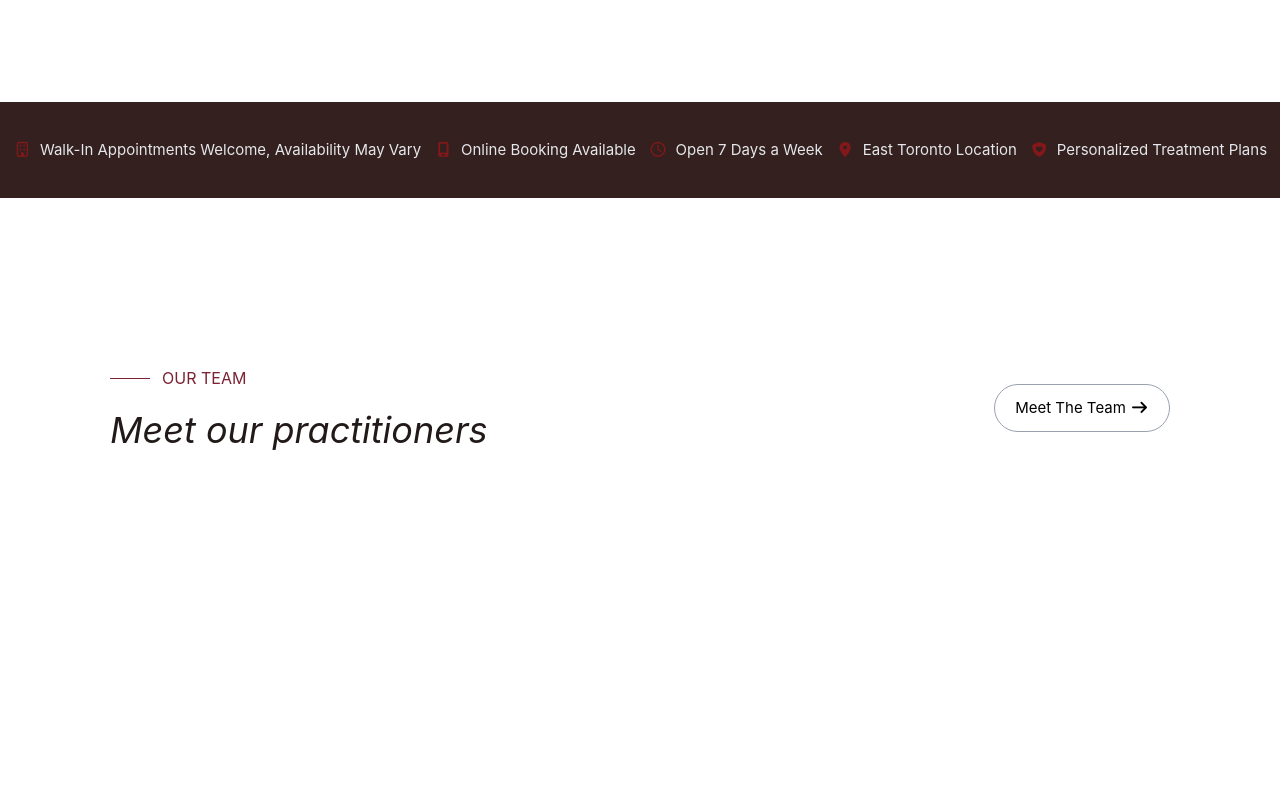
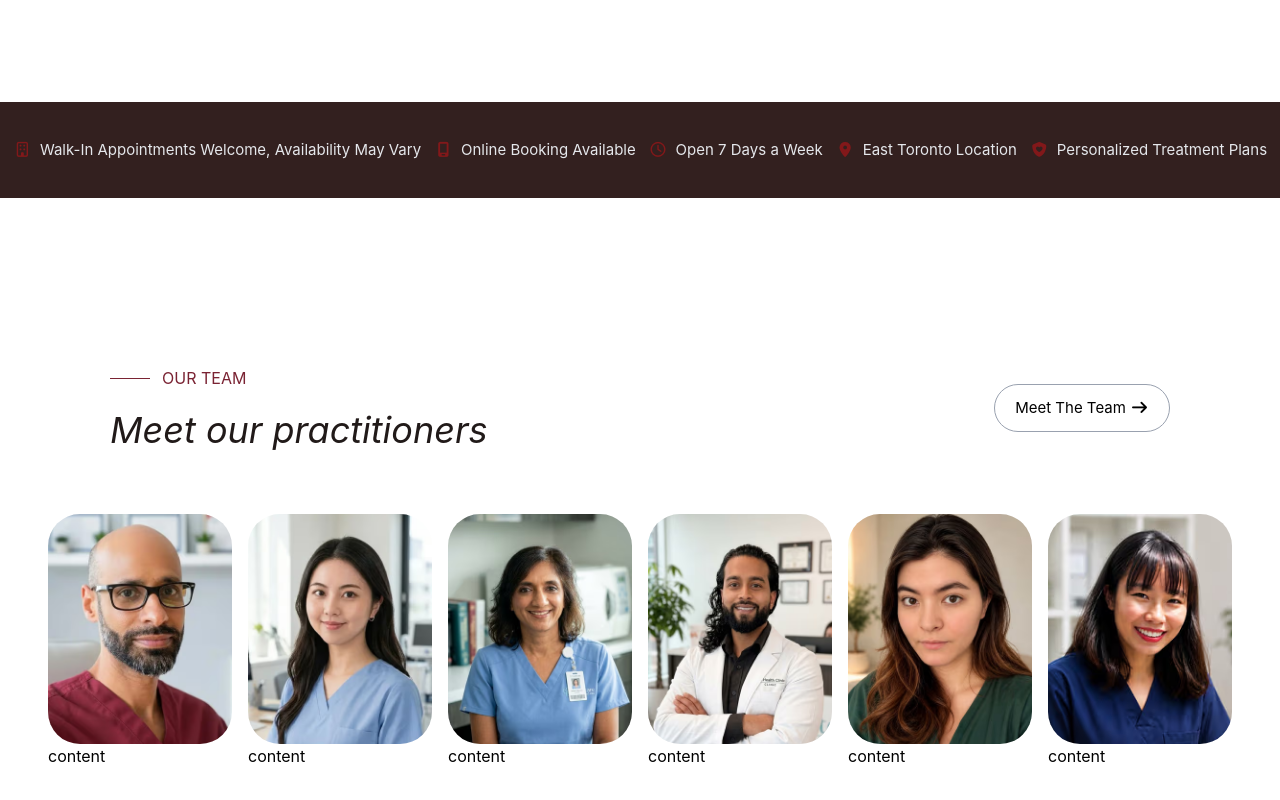
Before and after one commit to wahajkz/reliefpluswellness-clone, a website: page src/index.html in a window 1280 px wide. Shown: the part 2675-3475 px from the top of the page. Before the commit the page ends 3253 px from the top, so only its background shows below. Drawn offline with Linux system fonts and the light colour scheme.

Commit message:
working on our team section

```diff
--- a/src/index.html
+++ b/src/index.html
@@ -305,6 +305,44 @@
                         The Team <i class="fa-solid fa-arrow-right"></i></button>
                 </div>
             </div>
+            <div class="flex md:flex-row flex-col items-center md:justify-center md:mt-16 mt-12 gap-4">
+                <div>
+                    <div class="h-[230px] w-[184px]">
+                        <img src="mohammed-ghaleb.avif" class="w-full h-full object-cover rounded-4xl" alt="">
+                    </div>
+                    <div>content</div>
+                </div>
+                <div>
+                    <div class="h-[230px] w-[184px]">
+                        <img src="canyon-lee.avif" class="w-full h-full object-cover rounded-4xl" alt="">
+                    </div>
+                    <div>content</div>
+                </div>
+                <div>
+                    <div class="h-[230px] w-[184px]">
+                        <img src="sangeeta-kumar.avif" class="w-full h-full object-cover rounded-4xl" alt="">
+                    </div>
+                    <div>content</div>
+                </div>
+                <div>
+                    <div class="h-[230px] w-[184px]">
+                        <img src="faheem-kayum.avif" class="w-full h-full object-cover rounded-4xl" alt="">
+                    </div>
+                    <div>content</div>
+                </div>
+                <div>
+                    <div class="h-[230px] w-[184px]">
+                        <img src="kirena-mishchenko.avif" class="w-full h-full object-cover rounded-4xl" alt="">
+                    </div>
+                    <div>content</div>
+                </div>
+                <div>
+                    <div class="h-[230px] w-[184px]">
+                        <img src="natsuki-kagawa.avif" class="w-full h-full object-cover rounded-4xl" alt="">
+                    </div>
+                    <div>content</div>
+                </div>
+            </div>
         </div>
     </div>
 </body>
```
Also changed, not shown: src/canyon-lee.avif (added), src/faheem-kayum.avif (added), src/kirena-mishchenko.avif (added), src/mohammed-ghaleb.avif (added), src/natsuki-kagawa.avif (added), src/output.css, src/sangeeta-kumar.avif (added).
